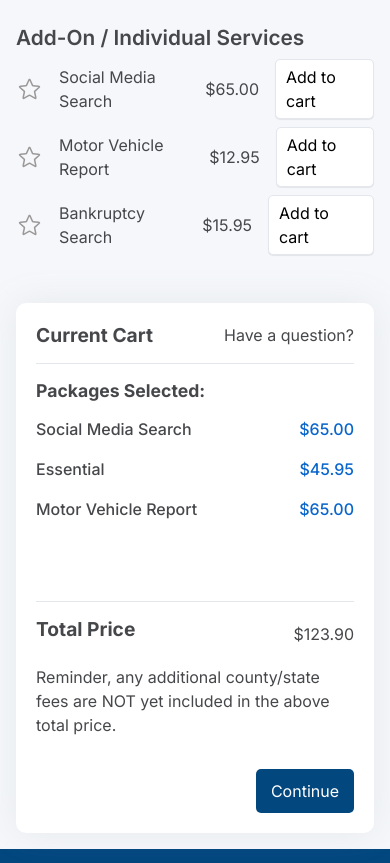
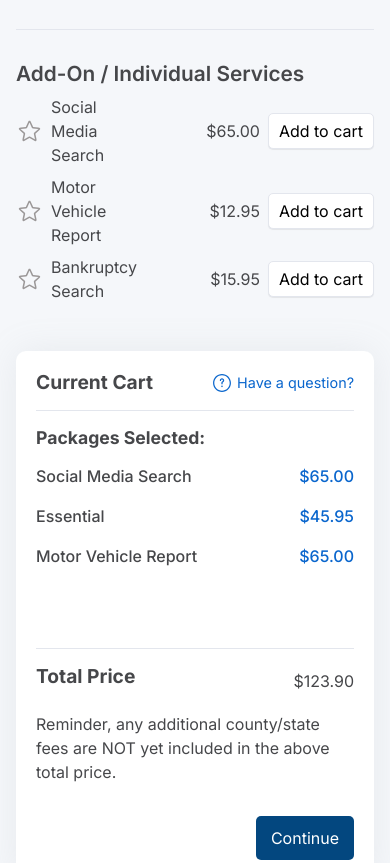
Before and after one commit to ncsjackson/ncs-dashboard-template, a plain HTML site: page select_packages.html in a window 390 px wide. Shown: the part 837-1700 px from the top of the page. Drawn offline with nearby package versions, Linux system fonts and the light colour scheme.

Commit message:
adjust: select packages mobile view

```diff
--- a/main.css
+++ b/main.css
@@ -231,6 +231,12 @@ label {
     background-color: var(--active-blue-color);
     border-radius: 5px;
     color: var(--secondary-blue-color);
+}
+
+.side-navigation__nav-item-link i {
+    font-size: 15px;
+    max-width: 15px;
+    max-height: 15px;
 }
 
 .active-item {
@@ -499,6 +505,7 @@ label {
     font-size: 1rem;
     border: none;
     border-radius: 5px;
+    text-align: center;
 }
 
 .button:hover {
@@ -679,7 +686,8 @@ label {
 }
 
 .cart__content-container {
-    position: fixed;
+    position: sticky;
+    top: calc(var(--nav-height) + 1rem);
     padding: 1.25rem;
     border-radius: 10px;
     background-color: var(--white-color);
@@ -700,6 +708,14 @@ label {
     display: flex;
     justify-content: space-between;
     align-items: center;
+}
+
+.cart__question {
+    display: flex;
+    align-items: center;
+    gap: 0.3rem;
+    font-size: 0.9rem;
+    color: var(--secondary-blue-color);
 }
 
 .cart__title {
@@ -794,6 +810,7 @@ label {
     display: flex;
     justify-content: space-between;
     align-items: center;
+    gap: 0.5rem;
 }
 
 .select-packages__item-left,
@@ -801,6 +818,15 @@ label {
     display: flex;
     align-items: center;
     gap: 1rem;
+}
+
+.select-packages__item-left {
+    flex: 1;
+}
+
+.select-packages__item-right {
+    justify-content: end;
+    flex-basis: 15rem;
 }
 
 /* breadcrumbs */
@@ -926,6 +952,13 @@ label {
     }
 }
 
+@media screen and (max-width: 460px) {
+    .select-packages__item-left,
+    .select-packages__item-right {
+        gap: 0.5rem
+    }
+}
+
 @keyframes slide-up {
     from {
         transform: translateY(10px);
--- a/select_packages.html
+++ b/select_packages.html
@@ -216,7 +216,7 @@
                             <div class="cart__header-body-container">
                                 <div class="cart__header">
                                     <h2 class="cart__title">Current Cart</h2>
-                                    <p>Have a question?</p>
+                                    <a href="#" class="cart__question"><img src="images/question-circle.svg" alt="icon of question mark" width="20px" height="20px"> Have a question?</a>
                                 </div>
                                 <hr>
                                 <div class="cart__body">
@@ -331,42 +331,6 @@
             return { init }
         })();
 
-        // functionality for handling the scroll and position of the cart element
-        const Cart = (() => {
-            const cart = document.querySelector('#scroll-element');
-
-            const _setCartWidth = () => {
-                const referenceWidth = document.querySelector('#width-reference').offsetWidth;
-                cart.style.maxWidth = referenceWidth + 'px';
-            }
-
-            const _handleCartPositioning = () => {
-                const fixedElement = document.querySelector('#scroll-element');
-                const referenceElement = document.querySelector('.main-content__left');
-                const referenceRect = referenceElement.getBoundingClientRect();
-                const scrollTop = window.scrollY;
-
-                if (scrollTop >= (referenceRect.height - 500)) {
-                    fixedElement.classList.add('fixed-scroll-limit');
-                } else {
-                    fixedElement.classList.remove('fixed-scroll-limit');
-                }
-            }
-
-            const _bindEvents = () => {
-                window.addEventListener('scroll', _handleCartPositioning);
-                window.addEventListener('resize', _setCartWidth);
-            }
-
-            const init = () => {
-                _bindEvents();
-                _setCartWidth();
-            }
-
-            return { init }
-        })();
-
-        Cart.init();
         SideBar.init();
         Notifications.init();
     </script>
```
Also changed, not shown: process_inputs.html (+0 -36 lines), images/question-circle.svg (added).
